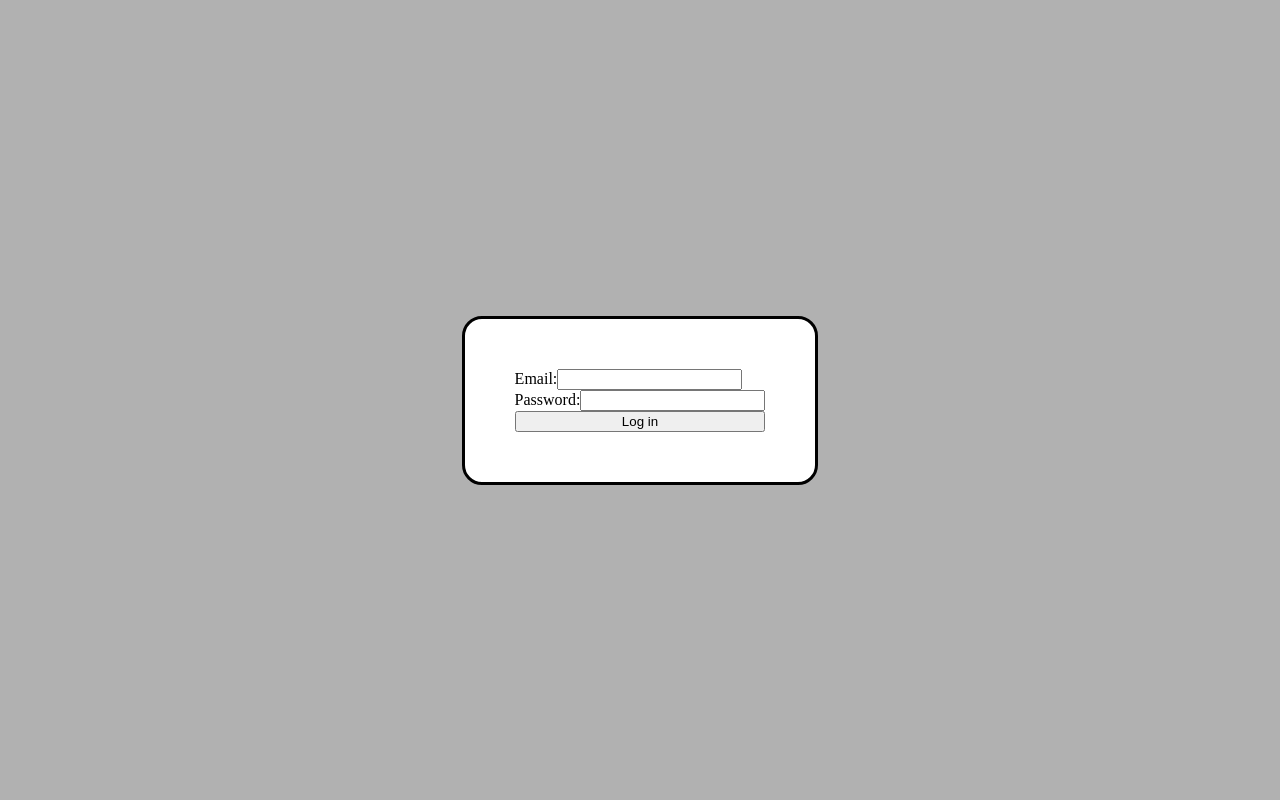
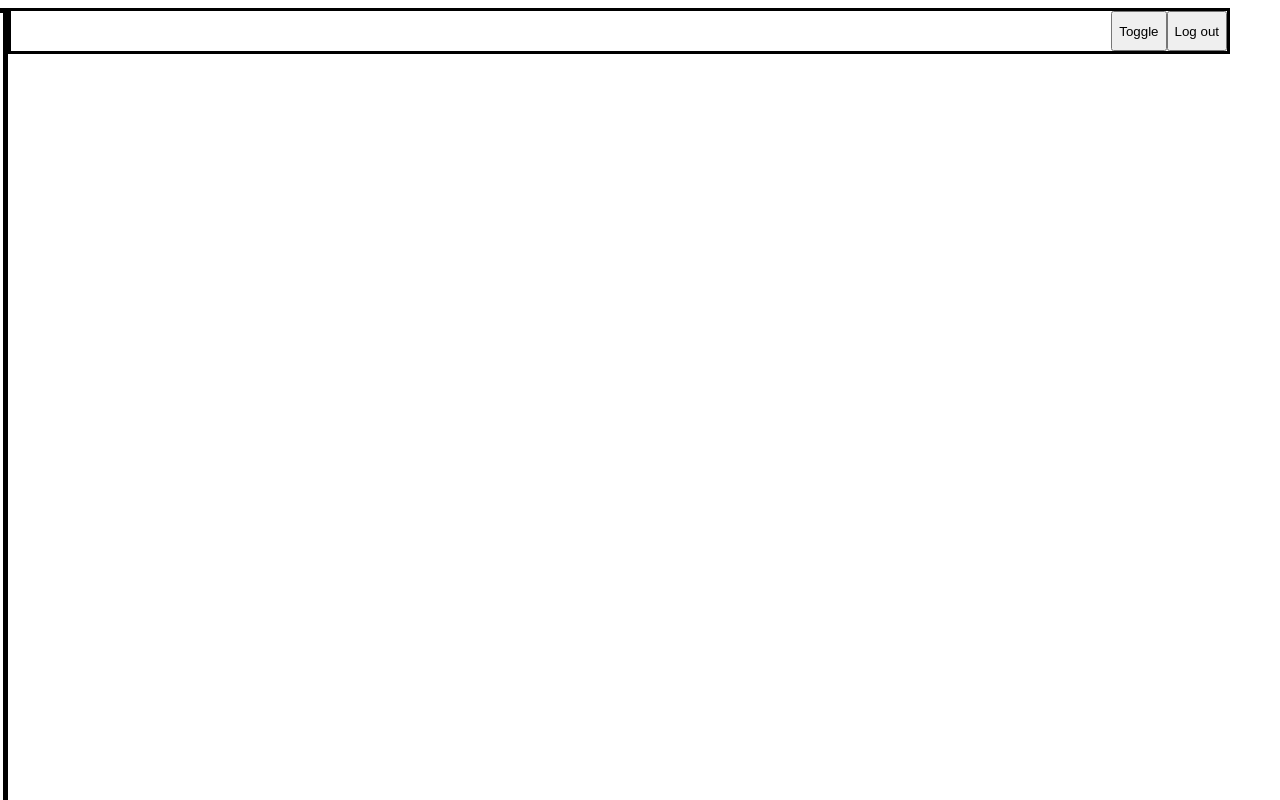
Before and after one commit to CptPenguin/nagyhf-react, a React (Create React App) app: page / in a window 1280 px wide. Built offline with nearby package versions, Linux system fonts and the light colour scheme.

Commit message:
horizontal, vertical kinda done

```diff
--- a/src/App.js
+++ b/src/App.js
@@ -21,9 +21,9 @@ vertikális menü:
     üzenetet lehessen törölni
 */
 export default function App() {
-  const [loginScreen, setLoginScreen] = useState(true)
+  const [loginScreen, setLoginScreen] = useState(false)
   return (<div>
     {loginScreen && <Login setLoginScreen={setLoginScreen}/>}
-    {!loginScreen && <Home/>}
+    {!loginScreen && <Home setLoginScreen={setLoginScreen}/>}
   </div>);
 }
--- a/src/Home.js
+++ b/src/Home.js
@@ -1 +1,17 @@
-export function Home() {}
+import React, { useState } from 'react';
+import { Horizontal } from './HorizontalMenu.js';
+import { Vertical } from './VerticalMenu.js';
+
+export function Home({ setLoginScreen }) {
+  const [verticalOpen, setVerticalOpen] = useState(false);
+  return (
+    <div>
+      <Horizontal
+        setLoginScreen={setLoginScreen}
+        setVerticalOpen={setVerticalOpen}
+        verticalOpen={verticalOpen}
+      />
+      <Vertical verticalOpen={verticalOpen}/>
+    </div>
+  );
+}
--- /dev/null
+++ b/src/HorizontalMenu.js
@@ -0,0 +1,22 @@
+import React, { useState } from 'react';
+
+export function Horizontal({ setLoginScreen, setVerticalOpen, verticalOpen }) {
+  return (
+    <div className="HorizontalMenu">
+      <button
+        onClick={() => {
+          setVerticalOpen(!verticalOpen);
+        }}
+      >
+        Toggle
+      </button>
+      <button
+        onClick={() => {
+          setLoginScreen(true);
+        }}
+      >
+        Log out
+      </button>
+    </div>
+  );
+}
--- a/src/Login.js
+++ b/src/Login.js
@@ -1,8 +1,10 @@
 import React, { useState } from 'react';
+import { LoginFail } from './LoginFail.js';
 
 export function Login({ setLoginScreen }) {
   const [loginOk, setLoginOk] = useState(false);
   const [pwOk, setPwOk] = useState(false);
+  //const [onButtonPressLoginFail, setOnButtonPressLoginFail] = useState(false);
   return (
     <div className="Loginbase">
       <div className="Loginwindow">
@@ -28,11 +30,12 @@ export function Login({ setLoginScreen }) {
           onClick={() => {
             loginOk && pwOk
               ? setLoginScreen(false)
-              : console.log('Email or password missing!');
+              : console.log("Email or password missing!")//setOnButtonPressLoginFail(false);
           }}
         >
           Log in
         </button>
+
       </div>
     </div>
   );
--- /dev/null
+++ b/src/LoginFail.js
@@ -0,0 +1,10 @@
+import React from 'react';
+
+export function LoginFail(onButtonPressLoginFail) {
+  console.log(onButtonPressLoginFail);
+  if (onButtonPressLoginFail) {
+    return <div>Email or password is missing!</div>;
+  } else {
+    return <div> asd</div>;
+  }
+}
--- /dev/null
+++ b/src/VerticalMenu.js
@@ -0,0 +1,6 @@
+import React, { useState } from 'react';
+
+export function Vertical({ verticalOpen }) {
+  const transform = verticalOpen ? 'translateX(0px)' : 'translateX(-110px)';
+  return <div className="Vertical" style={{ transform: transform }}></div>;
+}
--- a/src/style.css
+++ b/src/style.css
@@ -15,3 +15,21 @@
   justify-content: center;
   align-items: center;
 }
+
+.HorizontalMenu {
+  position: fixed;
+  height: 40px;
+  width: 95%;
+  border: 3px solid black;
+  display: flex;
+  justify-content: end;
+}
+
+.Vertical {
+  border: 5px solid black;
+  position: fixed;
+  height: 100%;
+  width: 100px;
+  transition: 200ms;
+  transform: translateX(-110px);
+}
```
